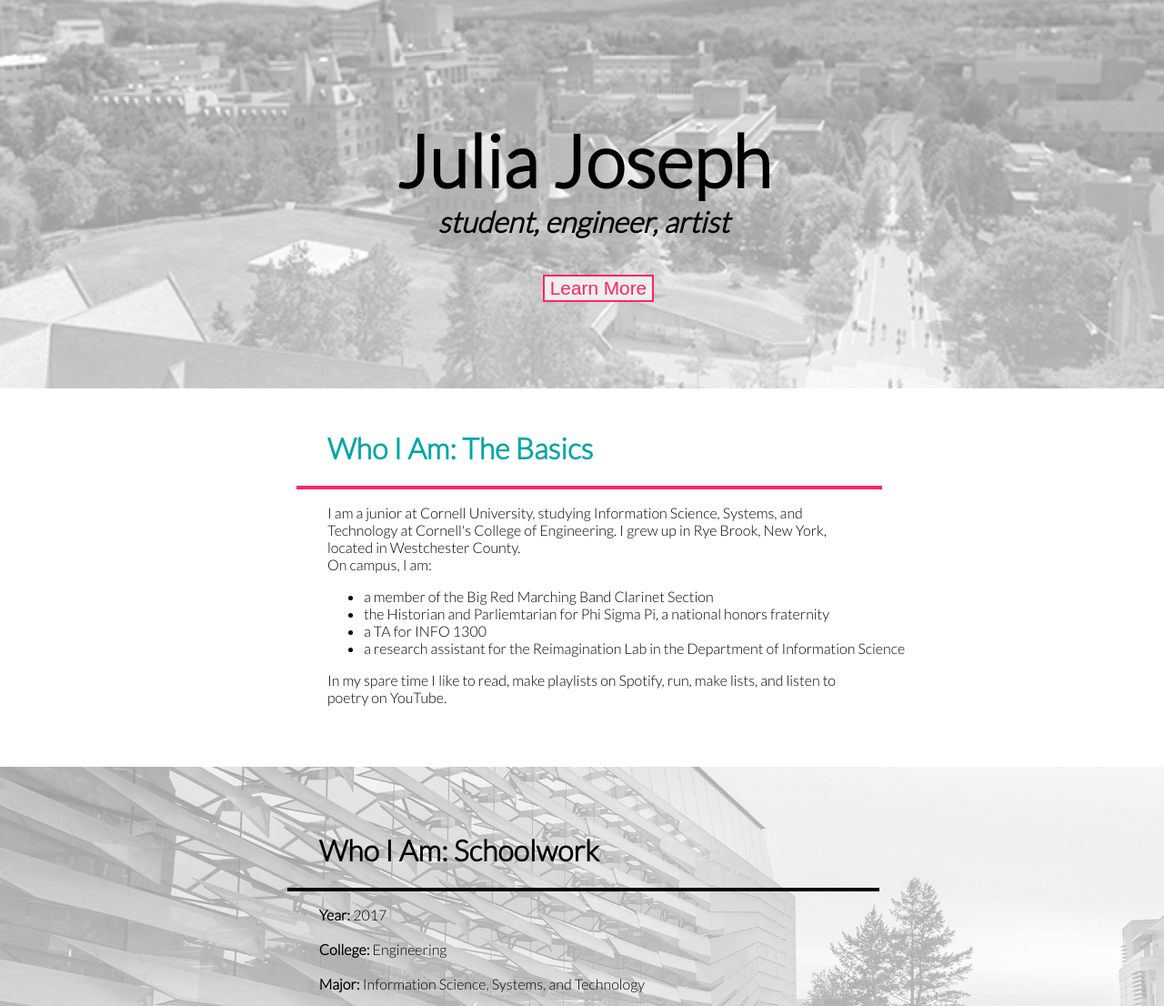
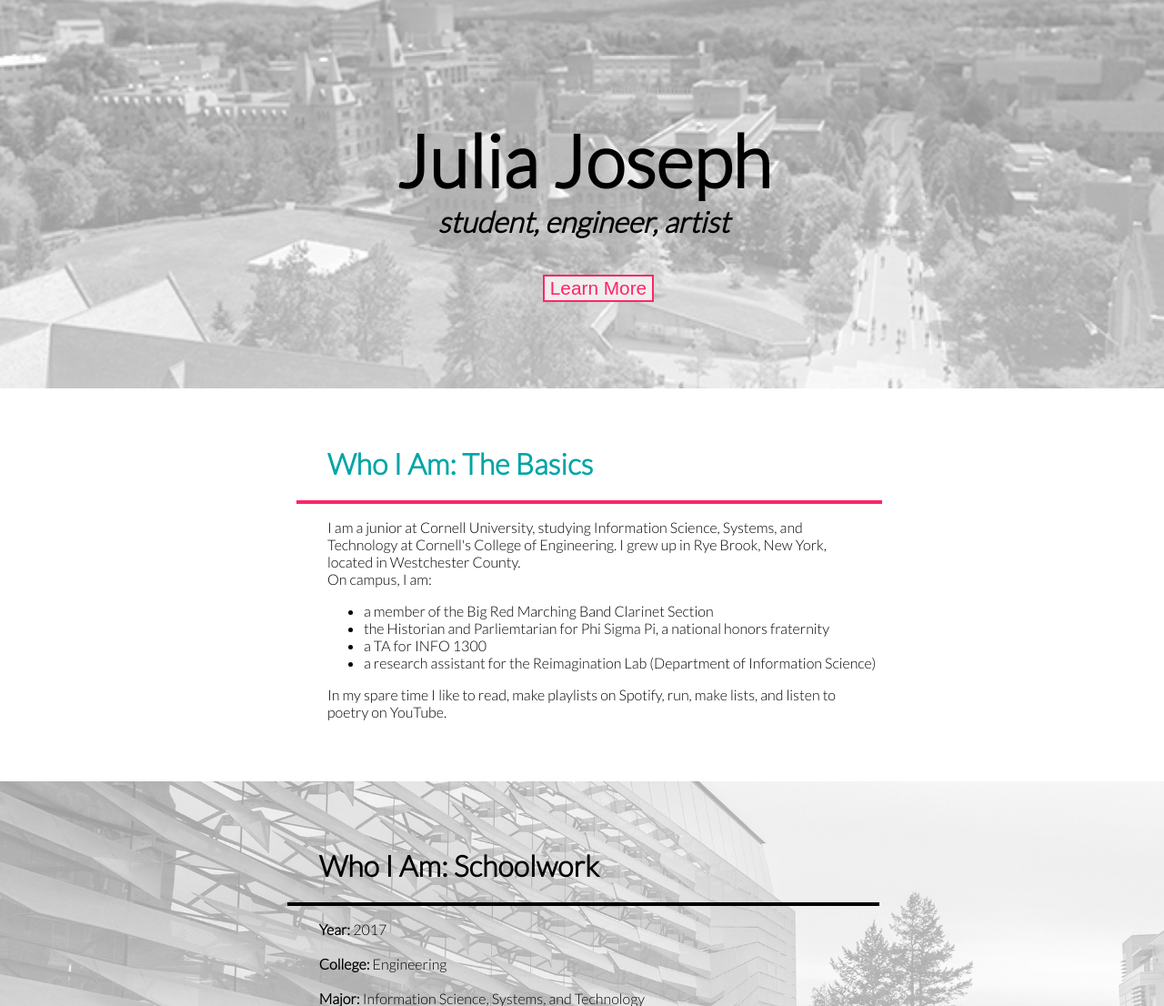
Before and after one commit to npmcdn-to-unpkg-bot/juljoseph33.github.io, a PHP site: page / in a window 1280 px wide. Shown: the part 42-1148 px from the top of the page at 91% size. Run offline with PHP 8.4, Linux system fonts and the light colour scheme; some libraries are stand-ins or nearby versions; some web fonts are replaced.

Commit message:
more changes, added favicon image w/o code

```diff
--- a/css/stylesheet.css
+++ b/css/stylesheet.css
@@ -109,9 +109,10 @@ darker blue: #005b63
 	/*background-color: #e0d4b1;*/
 	width: 100%;
 	padding-top: 2%;
-	margin-left: -1%;
+	/*margin-left: -1%;
 	margin-top: -1.3%;
-	padding-left: 1%;
+	padding-left: 1%;*/
+	margin: 0 auto;
 	padding-bottom: 2%;
 }
 #bio p {
--- a/index.html
+++ b/index.html
@@ -5,6 +5,7 @@
 	<link rel="stylesheet" type="text/css" href="css/stylesheet.css">
 	<script src="http://ajax.googleapis.com/ajax/libs/jquery/1.11.3/jquery.min.js"></script>
 	<link href="http://fonts.googleapis.com/css?family=Lato:300|Grand+Hotel" rel="stylesheet" type="text/css" />
+	<!-- <link rel="icon" type="image/x-icon" href="img/favicon.png" /> -->
 	<script src="js/scripts.js"></script>
 	<script src="js/stellar.js"></script>
 	<script src="js/smoothscroll.js"></script>
@@ -36,7 +37,7 @@
 		<li>a member of the Big Red Marching Band Clarinet Section</li>
 		<li>the Historian and Parliemtarian for Phi Sigma Pi, a national honors fraternity</li>
 		<li>a TA for INFO 1300</li>
-		<li>a research assistant for the Reimagination Lab in the Department of Information Science</li>
+		<li>a research assistant for the Reimagination Lab (Department of Information Science)</li>
 	</ul>
 	<p>In my spare time I like to read, make playlists on Spotify, run, make lists, and listen to poetry on YouTube.</p>
 </div>
```
Also changed, not shown: img/favicon.png (added).
